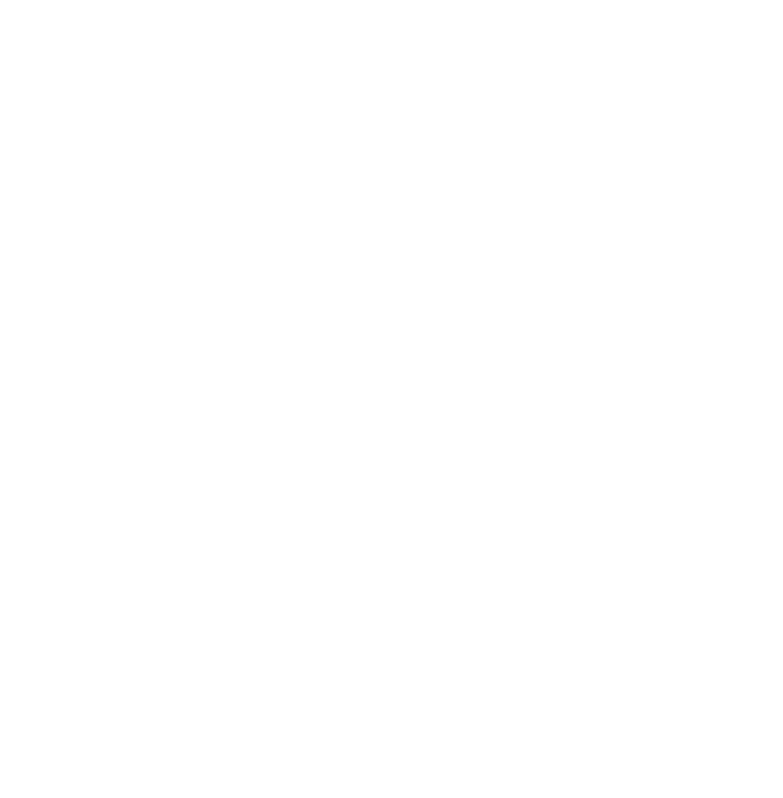
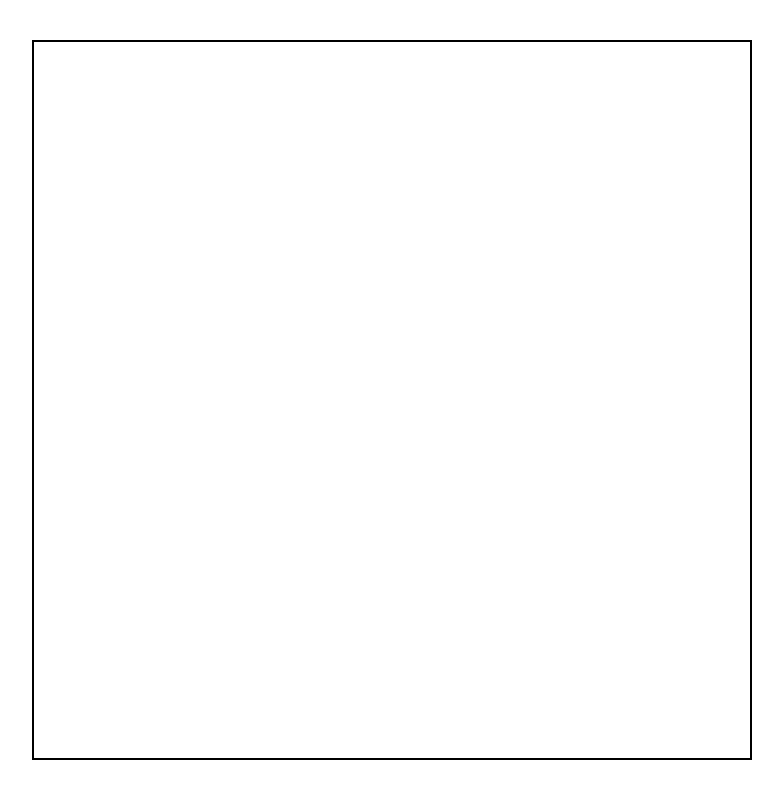
Before and after one commit to Valllerian/New-Chess-Board, a plain HTML site: page index.html in a window 1280 px wide. Shown: the whole page, without its empty margins (248-1031 px from the left). Drawn offline with Linux system fonts and the light colour scheme.

Commit message:
Board position is set.

```diff
--- a/index.html
+++ b/index.html
@@ -4,8 +4,14 @@
     <meta   charset="UTF-8">
     <meta name="viewport" content="width=device-width, initial-scale=1.0">
     <title>Chess Board</title>
+    <link rel="stylesheet" href="styles/index.css">
+    <link rel="stylesheet" href="styles/board.css">
+
 </head>
 <body>
-
+    <div id="board"></div>
+    <!-- using module system code doesnt require global variables\easier to manage what is calling what -->
+    <!-- type module makes an asych request for the script file  -->
+    <script type="module" src="logic/index.js"></script>
 </body>
 </html>
--- /dev/null
+++ b/logic/Script.js
@@ -0,0 +1,16 @@
+export default class Board{
+    // if we pass in the selector id = board it will automatically generate itself;
+    constructor({selector, dimensions}){
+        this.element = document.querySelector(selector);
+        this.element.classList.add('board');
+        if(dimensions){
+            this.element.style.width =  dimensions.width;
+            this.element.style.height =  dimensions.height;
+        }else {
+            // vmin set to 90 so its not right next to the edge of the window;
+            // vmin is height\width of the viewport whichever is smaller
+            this.element.style.width =  `90vmin`;
+            this.element.style.height = `90vmin`;
+        }
+    }
+}
--- /dev/null
+++ b/logic/index.js
@@ -0,0 +1,5 @@
+import Board from './Script.js'
+
+const board = new Board({
+    selector: '#board',
+});
--- /dev/null
+++ b/styles/board.css
@@ -0,0 +1,3 @@
+.board{
+    border:2px solid black;
+}
--- /dev/null
+++ b/styles/index.css
@@ -0,0 +1,15 @@
+* {
+    margin: 0;
+    padding: 0px;
+    box-sizing: border-box;
+}
+
+body {
+    width: 100vw;
+    height:100vh;
+    overflow: hidden;
+    display: flex;
+    /* because it is a flex-row just-c will center in horizontally and a-i will do it vertically */
+    justify-content: center;
+    align-items: center;
+}
```
